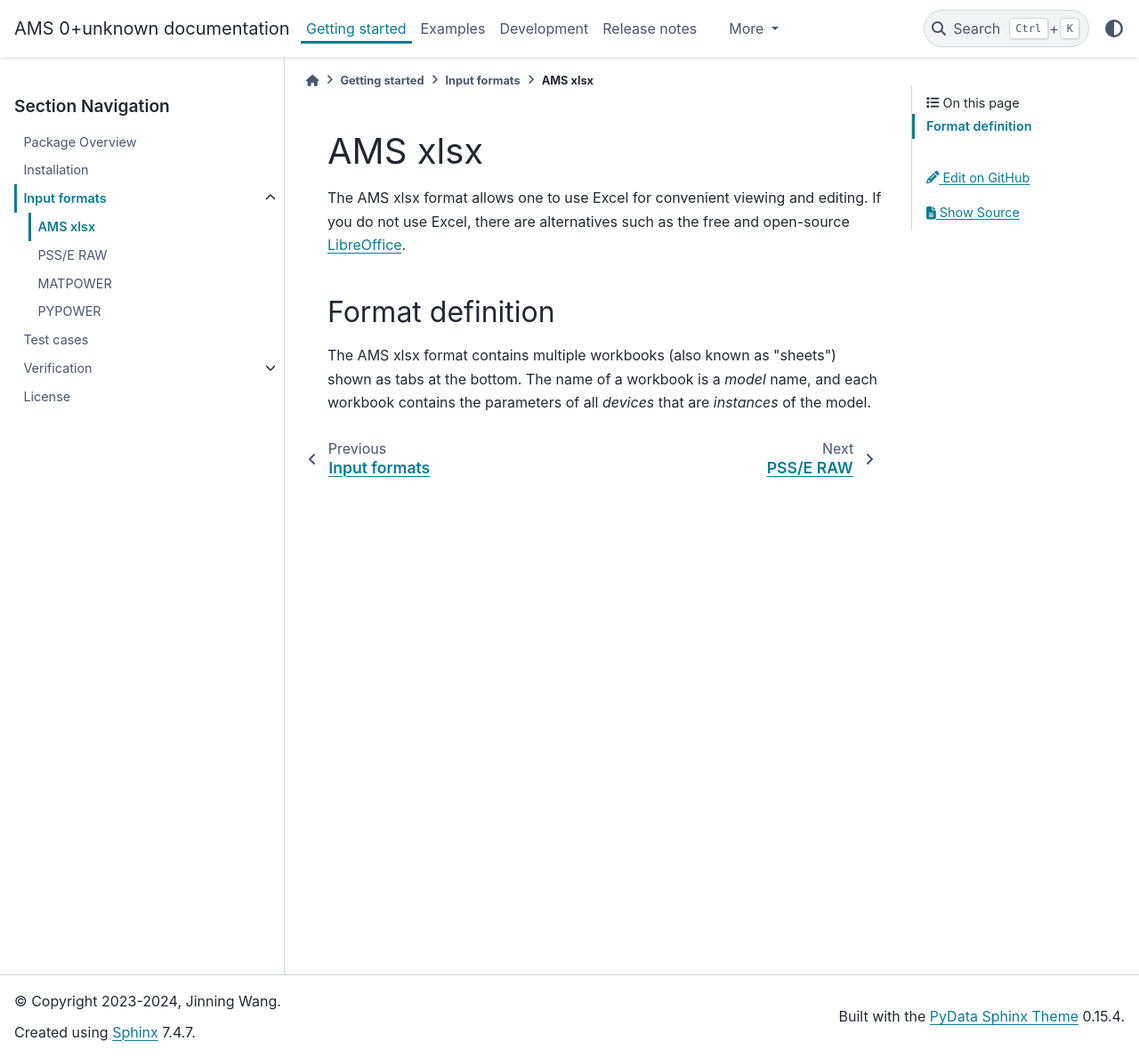
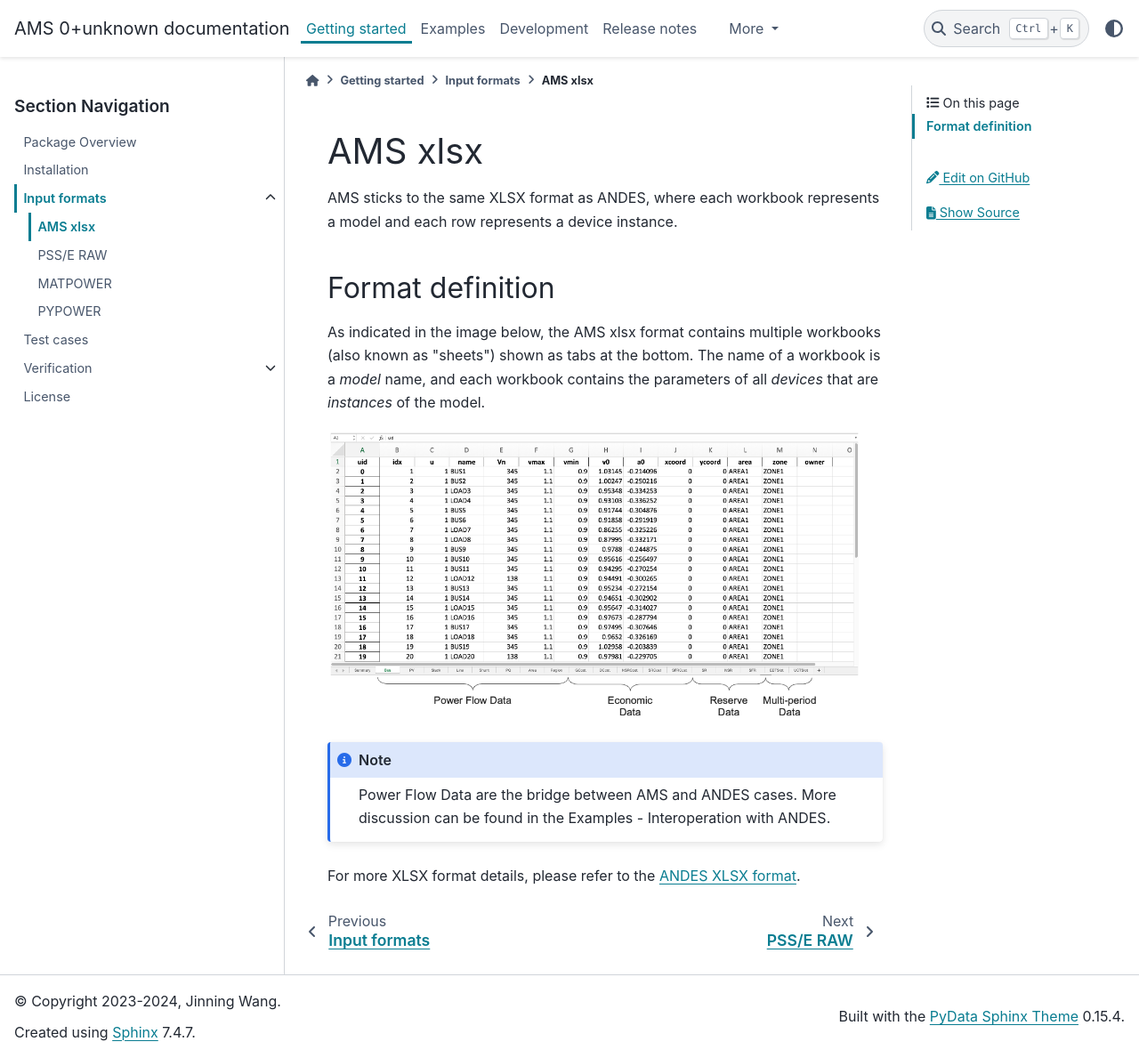
Before and after one commit to CURENT/ams, a Sphinx documentation site: the page built from docs/source/getting_started/formats/xlsx.rst, in a window 1280 px wide and 1189 px high. Shown: the whole window at 89% size. Built offline with Sphinx 7.4.7 and the PyData theme 0.15.4, drawn with Linux system fonts in a browser that asks for light colours; pages that are not in the unit, such as notebooks, are missing from menus.

Commit message:
Update doc on input format

```diff
--- a/docs/source/getting_started/formats/xlsx.rst
+++ b/docs/source/getting_started/formats/xlsx.rst
@@ -3,14 +3,23 @@
 AMS xlsx
 ----------
 
-The AMS xlsx format allows one to use Excel for convenient viewing and
-editing. If you do not use Excel, there are alternatives such as the free and
-open-source `LibreOffice <https://www.libreoffice.org>`_.
+AMS sticks to the same XLSX format as ANDES, where each workbook represents a
+model and each row represents a device instance.
 
 Format definition
 .................
 
-The AMS xlsx format contains multiple workbooks (also known as "sheets") shown
-as tabs at the bottom. The name of a workbook is a *model* name, and each
+As indicated in the image below, the AMS xlsx format contains multiple workbooks
+(also known as "sheets") shown as tabs at the bottom.
+The name of a workbook is a *model* name, and each
 workbook contains the parameters of all *devices* that are *instances* of the
 model.
+
+.. image:: xlsx.png
+   :width: 600
+   :alt: Example workbook for Bus
+
+.. note:: Power Flow Data are the bridge between AMS and ANDES cases.
+    More discussion can be found in the Examples - Interoperation with ANDES.
+
+For more XLSX format details, please refer to the `ANDES XLSX format <https://docs.andes.app/en/latest/>`_.
--- a/docs/source/index.rst
+++ b/docs/source/index.rst
@@ -9,9 +9,9 @@
 **Useful Links**: `Source Repository`_ | `Report Issues`_ | `Q&A`_  | `LTB Repository`_
 | `ANDES Repository`_
 
-.. _`Source Repository`: https://github.com/jinningwang/ams
-.. _`Report Issues`: https://github.com/jinningwang/ams/issues
-.. _`Q&A`: https://github.com/jinningwang/ams/discussions
+.. _`Source Repository`: https://github.com/CURENT/ams
+.. _`Report Issues`: https://github.com/CURENT/ams/issues
+.. _`Q&A`: https://github.com/CURENT/ams/discussions
 .. _`ANDES Repository`: https://github.com/CURENT/andes
 .. _`LTB Repository`: https://github.com/CURENT/
 
```
Also changed, not shown: docs/source/modeling/routine.rst (+2 -7 lines), docs/source/getting_started/formats/xlsx.png (added).
